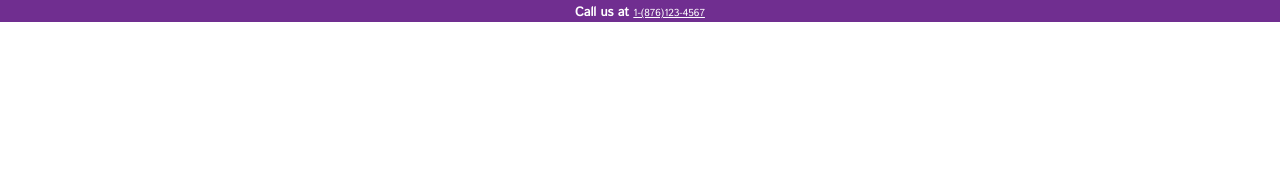
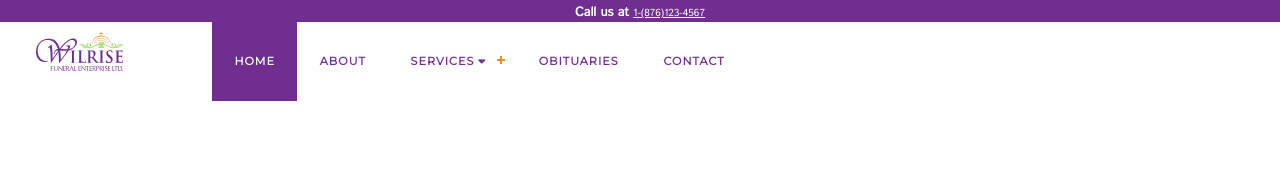
Before and after one commit to thebeyondr/wilrise, a plain HTML site: page index.html in a window 1280 px wide. Drawn offline with nearby package versions, Linux system fonts and the light colour scheme.

Commit message:
Added Navbar

```diff
--- a/css/main.css
+++ b/css/main.css
@@ -64,6 +64,9 @@ nav {
     width: 100%;
     margin: 0 auto;
 }
+
+
+/* MENU */
 
 #cssmenu,
 #cssmenu ul,
--- a/index.html
+++ b/index.html
@@ -31,16 +31,22 @@
     <div class="prenav">
         <p class="p--white"><strong>Call us at</strong> <a href="+18761234567 " class="prenav--phone "> 1-(876)123-4567 </a></p>
     </div>
-    <nav class="nav">
-        <ul>
-            <li><a href="index.html" class="nav--link">HOME</a></li>
+    <header>
+        <nav id='cssmenu'>
+            <div class="logo">
+                <a href="index.html"><img src="img/logo.svg" alt="Wilrise Logo"></a>
+            </div>
+            <div id="head-mobile"></div>
+            <div class="button"></div>
+            <ul class="nav--menu">
+                <li class="active"><a href="index.html" class="nav--link">HOME</a></li>
                 <li><a href="about.html" class="nav--link">ABOUT</a></li>
                 <li>
                     <a href="#" class="nav--link">SERVICES <span><i class="fa fa-caret-down" aria-hidden="true"></i></span></a>
-                <ul>
-                    <li><a href="funeral.html" class="nav--link">FUNERALS</a></li>
-                    <li><a href="cremation.html" class="nav--link">CREMATION</a></li>
-                    <li><a href="prearr.html" class="nav--link">PRE-ARRANGEMENT</a></li>
+                    <ul class="nav--submenu">
+                        <li><a href="services/funeral.html" class="nav--link">FUNERALS</a></li>
+                        <li><a href="services/cremation.html" class="nav--link">CREMATION</a></li>
+                        <li><a href="services/prearr.html" class="nav--link">PRE-ARRANGEMENT</a></li>
                     </ul>
                 </li>
                 <li>
@@ -51,7 +57,11 @@
                 </li>
             </ul>
         </nav>
-
+    </header>
+    <a href="#0" class="cd-top"><i class="fa fa-chevron-circle-up" aria-hidden="true"></i>
+    </a>
+    <script src="https://cdnjs.cloudflare.com/ajax/libs/jquery/2.1.3/jquery.min.js"></script>
+    <script src="js/nav.js"></script>
 </body>
 
 </html>
--- /dev/null
+++ b/js/nav.js
@@ -0,0 +1,57 @@
+(function($) {
+    $.fn.menumaker = function(options) {
+        var cssmenu = $(this),
+            settings = $.extend({
+                format: "dropdown",
+                sticky: false
+            }, options);
+        return this.each(function() {
+            $(this).find(".button").on('click', function() {
+                $(this).toggleClass('menu-opened');
+                var mainmenu = $(this).next('ul');
+                if (mainmenu.hasClass('open')) {
+                    mainmenu.slideToggle().removeClass('open');
+                } else {
+                    mainmenu.slideToggle().addClass('open');
+                    if (settings.format === "dropdown") {
+                        mainmenu.find('ul').show();
+                    }
+                }
+            });
+            cssmenu.find('li ul').parent().addClass('has-sub');
+            multiTg = function() {
+                cssmenu.find(".has-sub").prepend('<span class="submenu-button"></span>');
+                cssmenu.find('.submenu-button').on('click', function() {
+                    $(this).toggleClass('submenu-opened');
+                    if ($(this).siblings('ul').hasClass('open')) {
+                        $(this).siblings('ul').removeClass('open').slideToggle();
+                    } else {
+                        $(this).siblings('ul').addClass('open').slideToggle();
+                    }
+                });
+            };
+            if (settings.format === 'multitoggle') multiTg();
+            else cssmenu.addClass('dropdown');
+            if (settings.sticky === true) cssmenu.css('position', 'fixed');
+            resizeFix = function() {
+                var mediasize = 1000;
+                if ($(window).width() > mediasize) {
+                    cssmenu.find('ul').show();
+                }
+                if ($(window).width() <= mediasize) {
+                    cssmenu.find('ul').hide().removeClass('open');
+                }
+            };
+            resizeFix();
+            return $(window).on('resize', resizeFix);
+        });
+    };
+})(jQuery);
+
+(function($) {
+    $(document).ready(function() {
+        $("#cssmenu").menumaker({
+            format: "multitoggle"
+        });
+    });
+})(jQuery);
```
Also changed, not shown: about.html (added), contact.html (added), services/cremation.html (added), services/funeral.html (added), services/prearr.html (added), 1 other file. Lines whose indentation alone changed are shown as unchanged.
